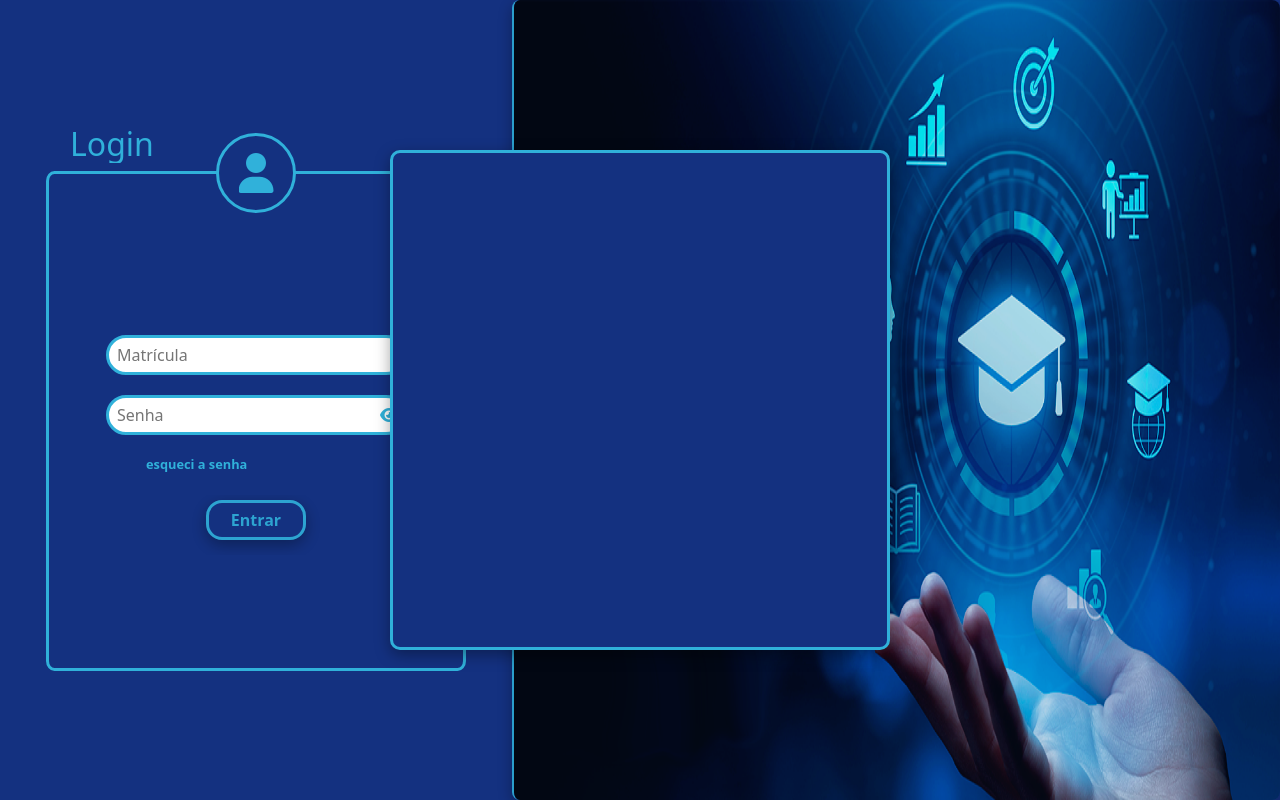
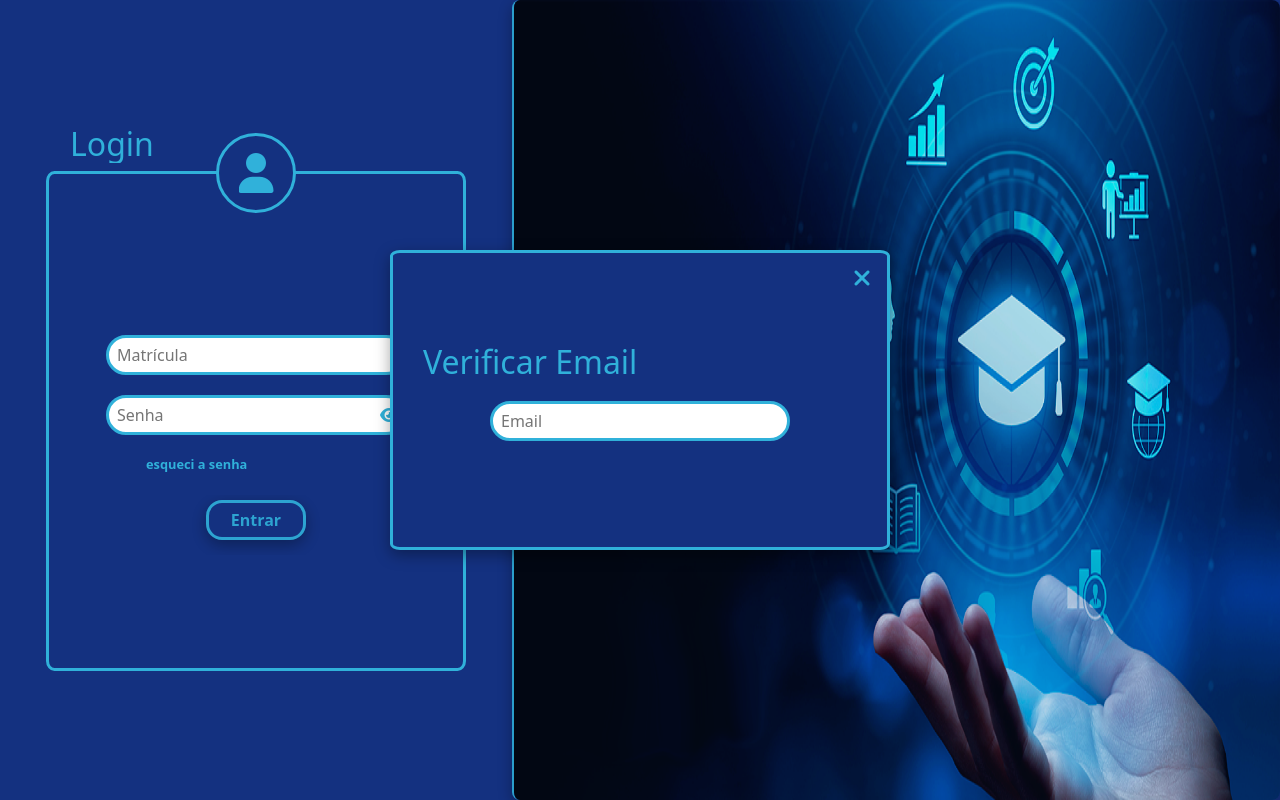
Before and after one commit to matheusbat28/TCS_eadscientia, a Django app: page /conta/login/ in a window 1280 px wide, after a click on "esqueci a senha". Run offline with Django 4.2, Linux system fonts and the light colour scheme.

Commit message:
sair do modal e cofigurando o modal de verifericar email

```diff
--- a/conta/forms.py
+++ b/conta/forms.py
@@ -4,13 +4,16 @@ from captcha.fields import ReCaptchaField
 from captcha.widgets import ReCaptchaV2Checkbox
 
 class FormLogin(forms.Form):
-    matricula = forms.CharField(widget=forms.TextInput(attrs={'id': 'matricula', 'placeholder': 'matrícula'}))
-    senha = forms.CharField(widget=forms.PasswordInput(attrs={'id': 'senha', 'placeholder': 'senha'}))
+    matricula = forms.CharField(widget=forms.TextInput(attrs={'id': 'matricula', 'placeholder': 'matrícula'}), required=False)
+    senha = forms.CharField(widget=forms.PasswordInput(attrs={'id': 'senha', 'placeholder': 'senha'}), required=False)
     captcha = ReCaptchaField(widget=ReCaptchaV2Checkbox(attrs={'data-theme': 'dark','name': 'captcha'}))
+    email = forms.EmailField(widget=forms.EmailInput(attrs={'id': 'email', 'placeholder': 'email'}), required=False)
 
     def clean_matricula(self):
         matricula = self.cleaned_data['matricula']
-        if not matricula.isdigit():
+        if len(matricula) == 0:
+            raise forms.ValidationError('Você deve informar a matrícula.')
+        elif not matricula.isdigit():
             raise forms.ValidationError('A matrícula deve conter apenas números.')
         elif Usuario.objects.filter(matricula=matricula).count() == 0:
             raise forms.ValidationError('Usuário não encontrado.')
@@ -18,7 +21,9 @@ class FormLogin(forms.Form):
 
     def clean_senha(self):
         senha = self.cleaned_data['senha']
-        if len(senha) < 6:
+        if len(senha) == 0:
+            raise forms.ValidationError('Você deve informar a senha.')
+        elif len(senha) < 6:
             raise forms.ValidationError('A senha deve conter pelo menos 6 caracteres.')
         return senha
 
--- a/conta/templates/conta/index.html
+++ b/conta/templates/conta/index.html
@@ -7,7 +7,19 @@
 {% endblock %}
 
 {% block main %}
-<div id="modal" class="modal-sair"></div>
+<div id="modal" class="modal-sair">
+    <div id="modal-x">
+        <label for="cbx_modal" class="fa-solid fa-times"></label>
+    </div>
+    <div id="modal-texto">
+        <h2>verificar email</h2>
+    </div>
+    <form id="modal-corpo">
+        <div class="log-input">
+            {{ form.email }}
+        </div>
+    </form>
+</div>
 <div id="login">
     <div id="log-perfil">
         <div id="perfil-img">
@@ -29,7 +41,7 @@
                     <label for="cbx_modal">esqueci a senha</label>
                 </div>
                 <div id="log-botao">
-                    <button id="btn-entrar" type="submit">entrar</button>
+                    <button id="btn-entrar" name='btn-entrar' type="submit">entrar</button>
                 </div>
                 {{ form.captcha }}
             </form>
--- a/conta/views.py
+++ b/conta/views.py
@@ -5,7 +5,7 @@ from .forms import FormLogin
 
 def login(request):
     form = FormLogin(request.POST)
-    if request.method == 'POST':
+    if request.method == 'POST' and 'btn-entrar' in request.POST:
         if form.is_valid():
             usuario = auth.authenticate(username=form.cleaned_data['matricula'], password=form.cleaned_data['senha'])
             if usuario is not None:
--- a/templates/static/css/login/style.css
+++ b/templates/static/css/login/style.css
@@ -2,7 +2,7 @@
     --width--cad: 520px;
     --height--cad: 500px;
     --width--modal: 500px;
-    --height--modal: 500px;
+    --height--modal: 300px;
 }
 
 body {
@@ -128,7 +128,6 @@ body {
 }
 
 .modal-mostrar {
-    display: flex;
     position: absolute;
     z-index: 6;
     top: calc(50% - var(--height--modal) / 2);
@@ -143,6 +142,47 @@ body {
 
 .modal-sair {
     display: none;
+}
+
+#modal-x {
+    display: flex;
+    align-items: flex-start;
+    justify-content: flex-end;
+    width: 100%;
+    height: 30%;
+}
+
+#modal-x label {
+    display: flex;
+    align-items: center;
+    justify-content: center;
+    width: 50px;
+    height: 50px;
+    color: var(--cor--fundo--3);
+    font-size: 1.5rem;
+}
+
+#modal-x label:hover {
+    color: red;
+}
+
+#modal-texto {
+    display: flex;
+    align-items: center;
+    justify-content: flex-start;
+    padding-left: 30px;
+    width: 100%;
+    height: 50px;
+    color: var(--cor--fundo--3);
+    text-transform: capitalize;
+}
+
+#modal-corpo {
+    display: flex;
+    align-items: center;
+    justify-content: center;
+    width: 100%;
+    height: 20%;
 }
 
 #log-botao {
@@ -170,10 +210,6 @@ body {
 
 #log-botao button:hover {
     scale: 1.1;
-}
-
-.g-recaptcha {
-    margin-top: 10px;
 }
 
 #img-fundo {
@@ -210,6 +246,14 @@ body {
     }
 }
 
+@media screen and (max-width: 600px) {
+    :root {
+        --width--cad: 350px;
+        --width--modal: 400px;
+    }
+
+}
+
 @media screen and (max-width: 500px) {
     :root {
         --width--cad: 350px;
@@ -219,3 +263,10 @@ body {
         width: 250px;
     }
 }
+
+@media screen and (max-width: 400px) {
+    :root {
+        --width--modal: 350px;
+    }
+
+}
--- a/templates/static/css/padrao/style.css
+++ b/templates/static/css/padrao/style.css
@@ -20,7 +20,7 @@
 }
 
 .cbx {
-    display: flex;
+    display: none;
 }
 
 @keyframes cores_fundo {
```
